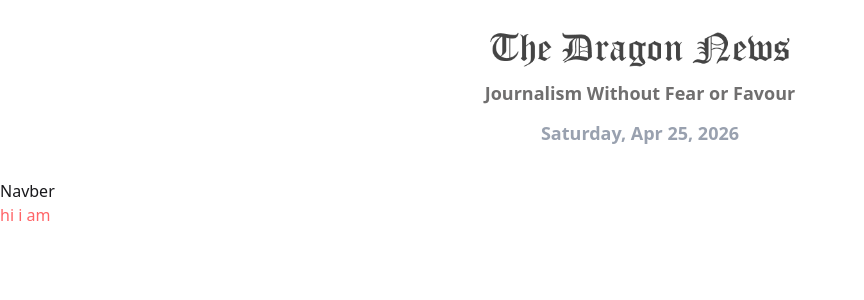
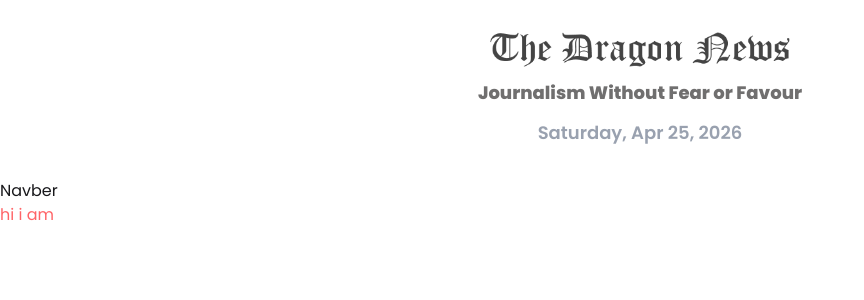
Before and after one commit to Md-Abdullah303/dragon-news-prectise-next, a Next.js app: page / in a window 1280 px wide. Shown: the top 300 px of the page, without its empty margins (0-864 px from the left). Built offline with nearby package versions, Linux system fonts and the light colour scheme.

Commit message:
add poppins font

```diff
--- a/src/app/(auth)/layout.jsx
+++ b/src/app/(auth)/layout.jsx
@@ -1,9 +1,10 @@
 import Navber from '@/components/shared/Navber';
 import React from 'react';
+import { montserrat } from '../layout';
 
 const AuthPageLayout = ({children}) => {
     return (
-        <div>
+        <div className={`${montserrat.className}`}>
             <Navber></Navber>
             {children}
         </div>
--- a/src/app/layout.js
+++ b/src/app/layout.js
@@ -1,16 +1,21 @@
-import { Geist, Geist_Mono } from "next/font/google";
+import { Geist, Geist_Mono, Montserrat, Poppins } from "next/font/google";
 import "./globals.css";
 import Header from "@/components/shared/Header";
 import Navber from "@/components/shared/Navber";
 
-const geistSans = Geist({
-  variable: "--font-geist-sans",
+const poppins = Poppins({
+  variable: "--font-poppins",
   subsets: ["latin"],
+  weight: ["400", "600", "800"],
 });
 
-const geistMono = Geist_Mono({
-  variable: "--font-geist-mono",
+// age akta font ar veriable banaw then seta ke use koro
+//zdi akadhik use korte hoy tokhon uselly main layout a export kore jakhane lagbe sekhane use kore felte pari amra
+
+export const montserrat = Montserrat({
+  variable: "--font-montserrat",
   subsets: ["latin"],
+  weight: ["400", "500", "700", "800"],
 });
 
 export const metadata = {
@@ -20,13 +25,10 @@
 
 export default function RootLayout({ children }) {
   return (
-    <html
-    data-theme="light"
-      lang="en"
-      className={`${geistSans.variable} ${geistMono.variable} h-full antialiased`}
-    >
-      <body className="min-h-full flex flex-col">
-        {children}</body>
+    <html data-theme="light" lang="en" className={` h-full antialiased`}>
+      <body className={`${poppins.className} min-h-full flex flex-col`}>
+        {children}
+      </body>
     </html>
   );
 }
```
